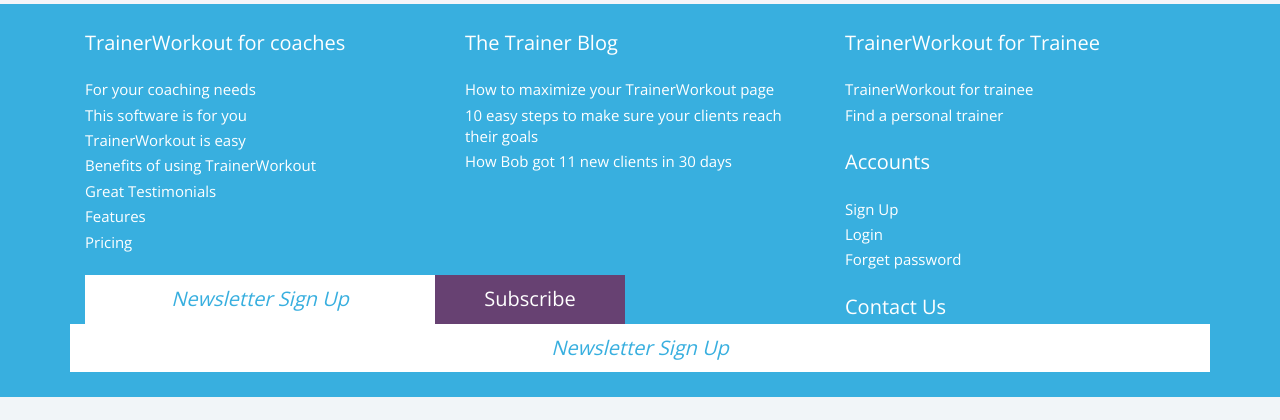
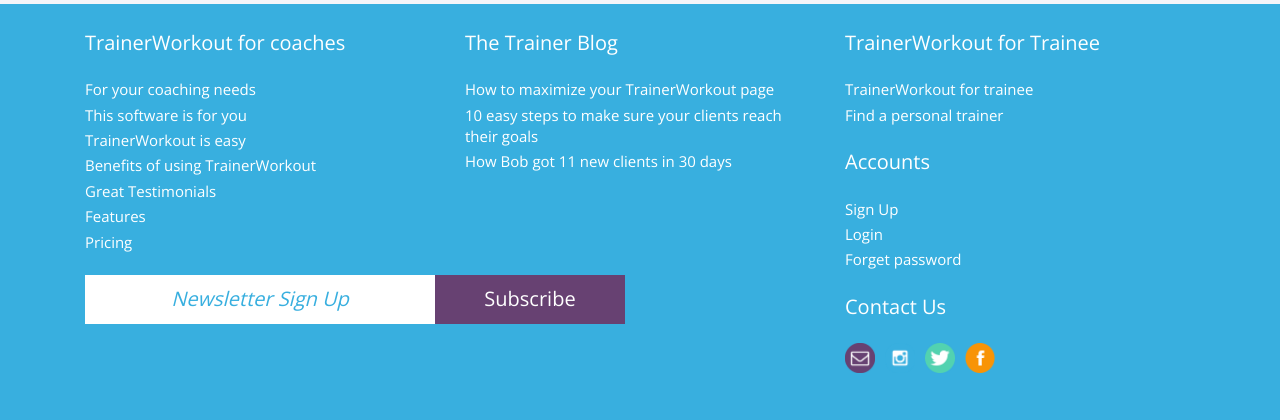
Before and after one commit to nicnhus22/nicnhus.github.io, a PHP site: page / in a window 1280 px wide. Shown: the part 4515-4935 px from the top of the page. Before the commit the page ends 4912 px from the top, so only its background shows below. Run offline with PHP 8.4, Linux system fonts and the light colour scheme; some libraries are stand-ins or nearby versions.

Commit message:
Footer done

```diff
--- a/HomePage/TrainerWorkout/StartBS/css/agency.css
+++ b/HomePage/TrainerWorkout/StartBS/css/agency.css
@@ -562,6 +562,20 @@ section#pricing {
     border-radius: 2px;
 }
 
+ul.socials {
+    overflow: hidden;
+}
+
+ul.socials li {
+    float: left;
+    margin-right: 10px;
+}
+
+ul.socials li img {
+    width: 30px;
+    height:30px;
+}
+
 @media(min-width:768px) {
     header .intro-text {
         padding-top: 300px;
@@ -833,10 +847,10 @@ body {
         display: none;
     }
     .resp-disapear {
-        display: none;
+        display: none !important;
     }
     .resp-appear {
-        display: block;
+        display: block !important;
     }
     .quote_holder {
         font-size: 14px !important;
@@ -869,6 +883,14 @@ body {
     }
     .resp_float_left {  float:left;  }
     .resp_float_right {  float:right;  }
+
+    .newsletter_btn {
+        position: relative !important;
+    }
+    .pricing-banner {
+        margin-left:15px !important;
+        margin-right:15px !important;
+    }
 
 }
 
@@ -1196,3 +1218,6 @@ body {
 .ribbon .text:after {
   right: 0;
 }
+.resp-appear {
+    display: none;
+}
--- a/HomePage/TrainerWorkout/StartBS/index.html
+++ b/HomePage/TrainerWorkout/StartBS/index.html
@@ -311,9 +311,16 @@
                     <li>Forget password</li>
                 </ul>
                 <div class="footer_title">Contact Us</div>
+                <ul class="socials">
+                    <li><img src="img/socials/social_email.png" alt="email"></li>
+                    <li><img src="img/socials/social_instagram.png" alt="email"></li>
+                    <li><img src="img/socials/social_twitter.png" alt="email"></li>
+                    <li><img src="img/socials/social_facebook.png" alt="email"></li>
+                </ul>
             </div>
             <div class="row resp-appear">
-                <input class="newsletter col-xs-12" type="text" placeholder="Newsletter Sign Up"/>
+                <div class="col-xs-12"><input class="newsletter col-xs-12" type="text" placeholder="Newsletter Sign Up"/></div>
+                <div class="col-xs-12"><button class="newsletter_btn col-xs-12">Subscribe</button></div>
             </div>
         </div>
     </footer>
```
Also changed, not shown: HomePage/TrainerWorkout/StartBS/img/socials/social_email.png (added), HomePage/TrainerWorkout/StartBS/img/socials/social_facebook.png (added), HomePage/TrainerWorkout/StartBS/img/socials/social_instagram.png (added), HomePage/TrainerWorkout/StartBS/img/socials/social_twitter.png (added).
